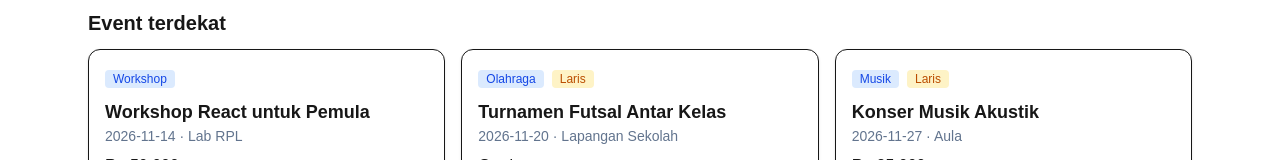
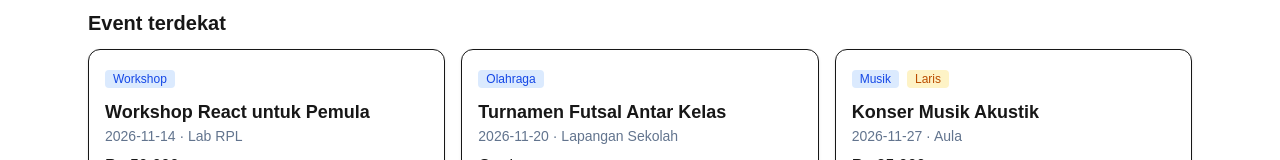
Before and after one commit to LodyGantengBet/latihan-nextjs, a Next.js app: page / in a window 1280 px wide. Shown: the part 323-483 px from the top of the page. Built offline with nearby package versions, Linux system fonts and the light colour scheme.

Commit message:
rabu misi10  membuat label laris

```diff
--- a/components/KartuEvent.tsx
+++ b/components/KartuEvent.tsx
@@ -3,7 +3,7 @@ import { rupiah, type Event } from "@/data/events";
 
 export default function KartuEvent({ event }: { event: Event }) {
   const sisa = event.kuota - event.terisi;
-  const laris = event.terisi / event.kuota >= 0.5;
+  const laris = sisa > 0 && event.terisi / event.kuota >= 0.5;
   return (
     <div className="rounded-xl border bg-white p-4 shadow-sm">
       <span className="rounded bg-blue-100 px-2 py-0.5 text-xs text-blue-700">
```
